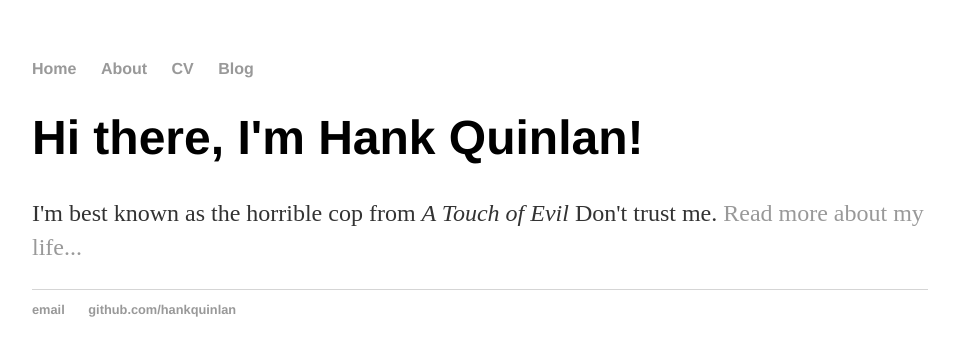
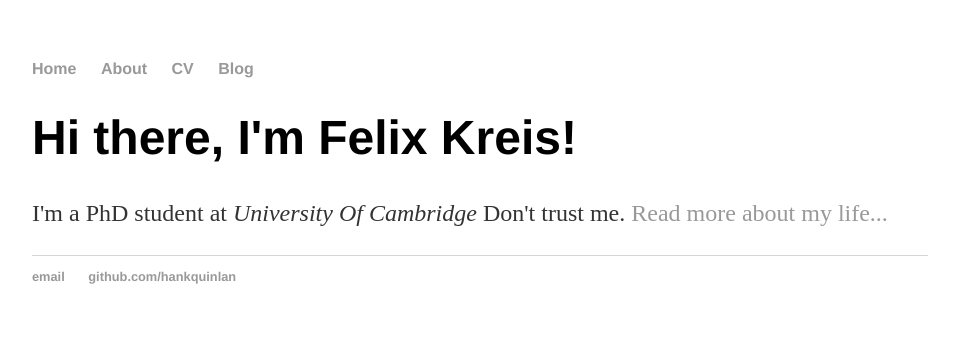
Before and after one commit to cloudyme/fulixone.github.io, a Jekyll site: the page built from index.html, in a window 1280 px wide. Shown: the top 356 px of the page, without its empty margins (160-1119 px from the left). Built offline with Jekyll 4.4.1, drawn with Linux system fonts in a browser that asks for light colours.

Commit message:
Update index.html

```diff
--- a/index.html
+++ b/index.html
@@ -1,8 +1,8 @@
 ---
 layout: default
-title: Hank Quinlan, Horrible Cop
+title: Felix Kreis
 ---
 <div class="blurb">
-	<h1>Hi there, I'm Hank Quinlan!</h1>
-	<p>I'm best known as the horrible cop from <em>A Touch of Evil</em> Don't trust me. <a href="/about">Read more about my life...</a></p>
+	<h1>Hi there, I'm Felix Kreis!</h1>
+	<p>I'm a PhD student at <em>University Of Cambridge</em> Don't trust me. <a href="/about">Read more about my life...</a></p>
 </div><!-- /.blurb -->
```
